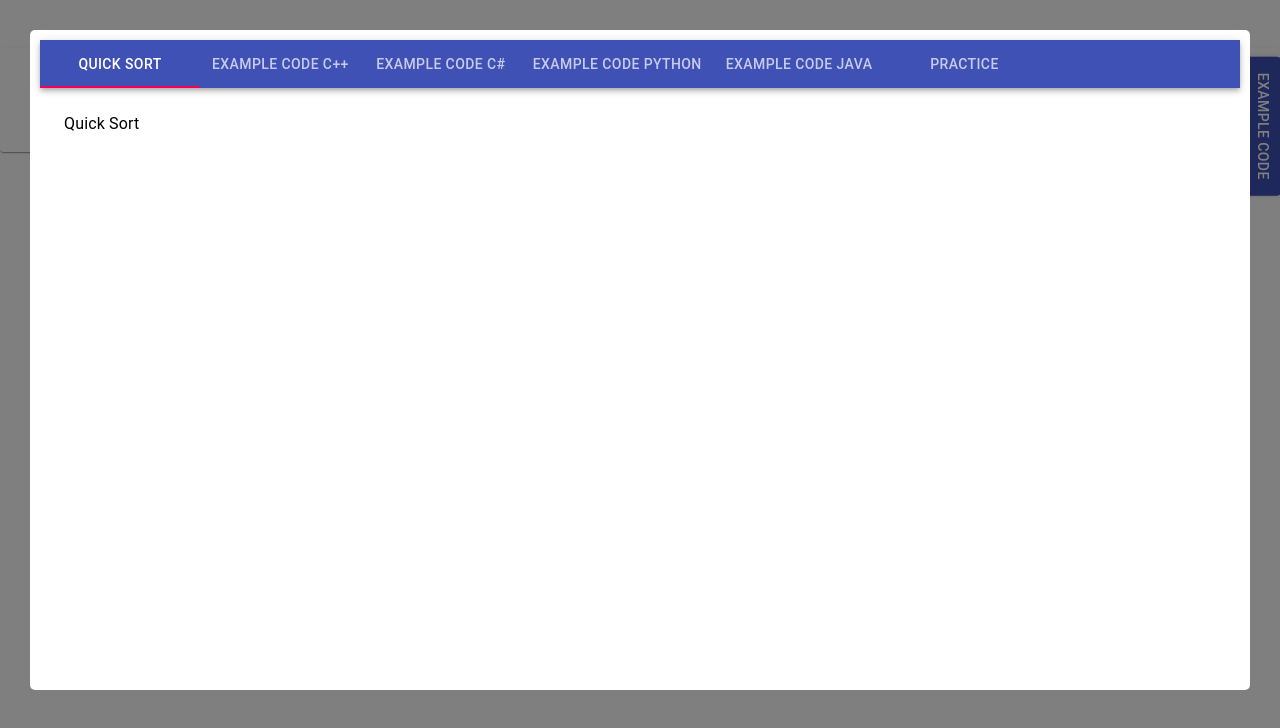
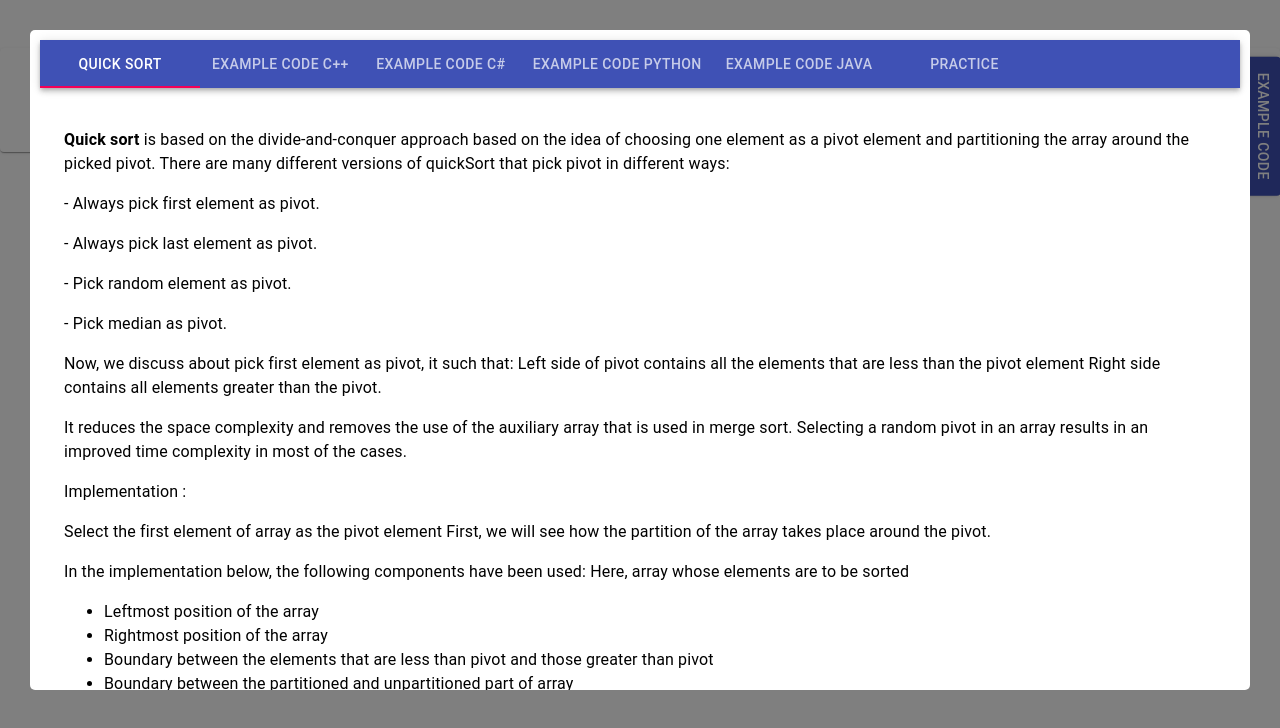
Before and after one commit to khuongvo2305/Visualizer, a React (Create React App) app: page / in a window 1280 px wide. Both pictures are taken after a click on the button "EXAMPLE CODE". Shown: the top 728 px of the page. Built offline with nearby package versions, Linux system fonts and the light colour scheme.

Commit message:
add Description Example Code

```diff
--- a/src/App.js
+++ b/src/App.js
@@ -179,7 +179,38 @@ export default function CustomizedInputs() {
                 </Tabs>
               </AppBar>
               <TabPanel value={valueTabExampleCode} index={0}>
-                Quick Sort
+                <p><b>Quick sort</b> is based on the divide-and-conquer approach based on the idea of choosing one element as a pivot element and partitioning the array around the picked pivot. There are many different versions of quickSort that pick pivot in different ways:</p>
+                <p>- Always pick first element as pivot.</p>
+
+                <p>- Always pick last element as pivot.</p>
+
+                <p>- Pick random element as pivot.</p>
+
+                <p>- Pick median as pivot.</p>
+
+                <p>Now, we discuss about pick first element as pivot, it such that: Left side of pivot contains all the elements that are less than the pivot element Right side contains all elements greater than the pivot.</p>
+
+                <p>It reduces the space complexity and removes the use of the auxiliary array that is used in merge sort. Selecting a random pivot in an array results in an improved time complexity in most of the cases.</p>
+
+                <p>Implementation :</p>
+
+                <p>Select the first element of array as the pivot element First, we will see how the partition of the array takes place around the pivot.</p>
+                <p>In the implementation below, the following components have been used: Here, array whose elements are to be sorted</p>
+
+                <ul>
+                <li>Leftmost position of the array</li>
+
+                <li>Rightmost position of the array</li>
+
+                <li> Boundary between the elements that are less than pivot and those greater than pivot</li>
+
+                <li>Boundary between the partitioned and unpartitioned part of array</li>
+
+                <li> Pivot element</li>
+                </ul>
+                <code>
+
+                </code>
               </TabPanel>
               <TabPanel value={valueTabExampleCode} index={1}>
               Example Code C++
--- a/src/index.css
+++ b/src/index.css
@@ -23,4 +23,5 @@ code {
   background-color: #fff;
   height: 80%;
   border-radius: 5px;
+  overflow: auto;;
 }
```
